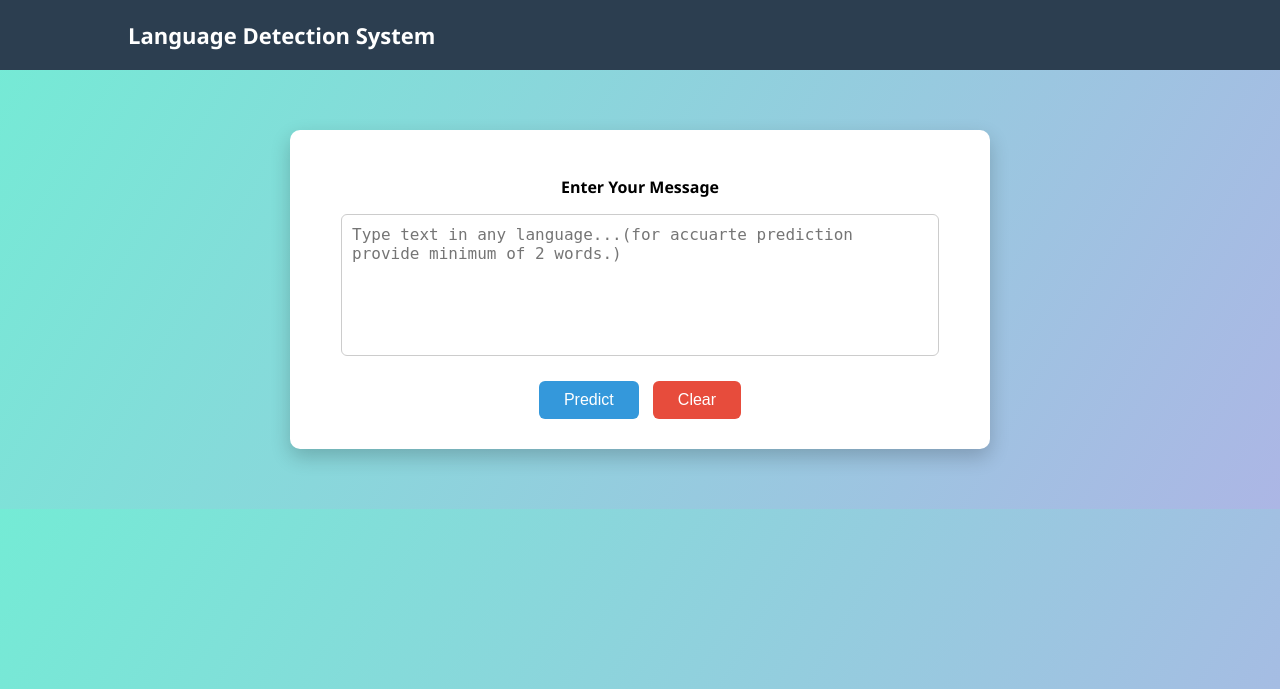
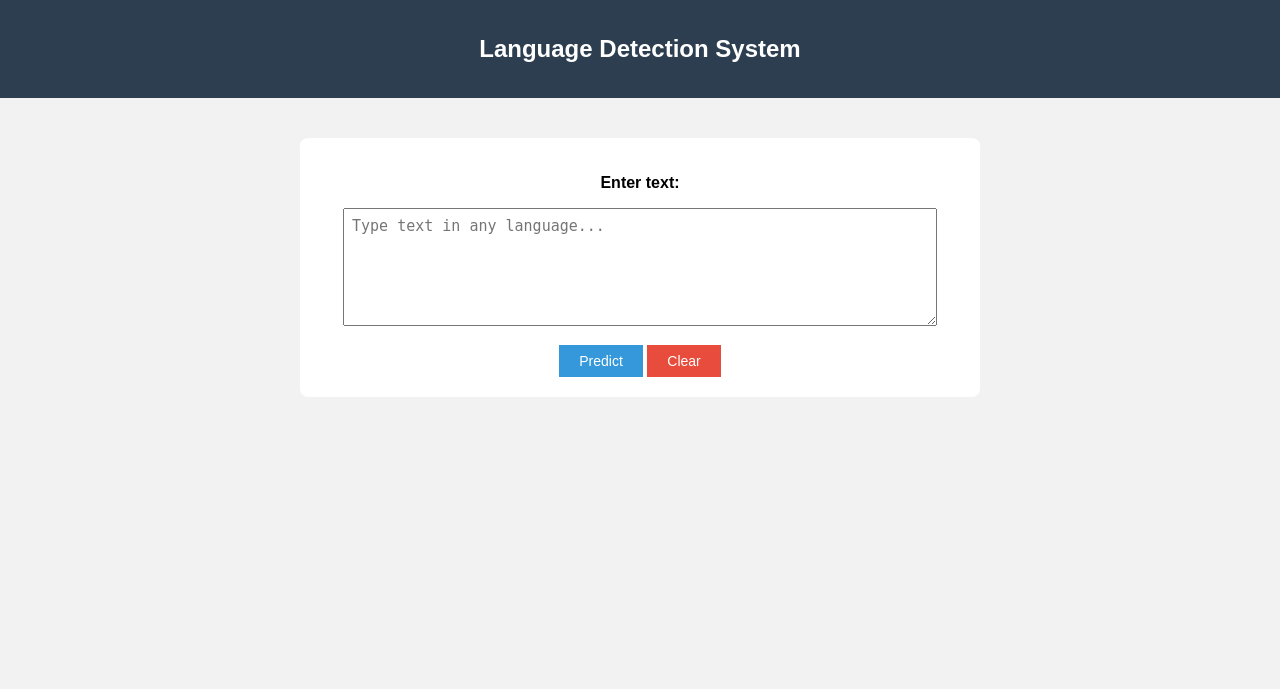
Before and after one commit to Jayasreerathod/Language-Detection, a Flask app: page / in a window 1280 px wide. Shown: the top 689 px of the page. Run offline with Flask 3, Linux system fonts and the light colour scheme; parts of the project's set-up code (start-up, migrations or seed data) failed here and were passed over.

```diff
--- a/app.py
+++ b/app.py
@@ -1,7 +1,6 @@
 
 from flask import Flask, render_template, url_for, request
 import pickle
-import joblib
 import numpy as np
 import pandas as pd
 from sklearn.svm import LinearSVC
--- a/templates/home.html
+++ b/templates/home.html
@@ -5,71 +5,56 @@
 
     <style>
         body {
+            font-family: Arial, sans-serif;
+            background-color: #f2f2f2;
             margin: 0;
-            padding: 0;
-            font-family: "Segoe UI", Arial, sans-serif;
-            background: linear-gradient(120deg, #74ebd5, #acb6e5);
         }
 
         header {
             background-color: #2c3e50;
-            padding: 20px 0;
             color: white;
+            padding: 15px;
+            text-align: center;
         }
 
-        .container {
-            width: 80%;
-            margin: auto;
-        }
-
-        #brandname {
-            font-size: 22px;
-            font-weight: bold;
-        }
-
-        .ml-container {
+        .box {
             width: 50%;
-            margin: 60px auto;
+            margin: 40px auto;
             background: white;
-            padding: 30px;
-            border-radius: 10px;
-            box-shadow: 0px 8px 20px rgba(0,0,0,0.2);
+            padding: 20px;
+            border-radius: 8px;
             text-align: center;
         }
 
         textarea {
             width: 90%;
-            height: 120px;
-            font-size: 16px;
-            padding: 10px;
-            border-radius: 6px;
-            border: 1px solid #ccc;
-            resize: none;
+            height: 100px;
+            font-size: 15px;
+            padding: 8px;
         }
 
-        textarea:focus {
-            outline: none;
-            border-color: #3498db;
+        button, input[type="submit"] {
+            margin-top: 15px;
+            padding: 8px 20px;
+            font-size: 14px;
+            cursor: pointer;
         }
 
-        .btn-info {
-            margin-top: 20px;
-            padding: 10px 25px;
-            font-size: 16px;
+        .predict {
             background-color: #3498db;
             color: white;
             border: none;
-            border-radius: 6px;
-            cursor: pointer;
         }
 
-        .btn-info:hover {
-            background-color: #2980b9;
+        .clear {
+            background-color: #e74c3c;
+            color: white;
+            border: none;
         }
 
         h3 {
-            margin-top: 25px;
-            color: #27ae60;
+            margin-top: 20px;
+            color: green;
         }
     </style>
 </head>
@@ -77,34 +62,21 @@
 <body>
 
 <header>
-    <div class="container">
-        <div id="brandname">
-            Language Detection System
-        </div>
-    </div>
+    <h2>Language Detection System</h2>
 </header>
 
-<div class="ml-container">
+<div class="box">
     <form action="{{ url_for('predict') }}" method="POST">
-        <p><strong>Enter Your Message</strong></p>
+        <p><b>Enter text:</b></p>
 
-        <!-- Text stays after prediction -->
         <textarea name="message"
-                  placeholder="Type text in any language...(for accuarte prediction provide minimum of 2 words.)">{{ message }}</textarea>
+                  placeholder="Type text in any language...">{{ message }}</textarea>
         <br>
 
-        <!-- Predict Button -->
-        <input type="submit" class="btn-info" value="Predict">
-
-        <!-- Clear Button -->
-        <button type="button" class="btn-info"
-                onclick="clearText()"
-                style="background-color:#e74c3c; margin-left:10px;">
-            Clear
-        </button>
+        <input type="submit" value="Predict" class="predict">
+        <button type="button" class="clear" onclick="clearText()">Clear</button>
     </form>
 
-    <!-- Prediction Result -->
     {% if prediction %}
         <h3>Predicted Language: {{ prediction }}</h3>
     {% endif %}
```
Also changed, not shown: LanguageDetection.csv, 1 other file.
